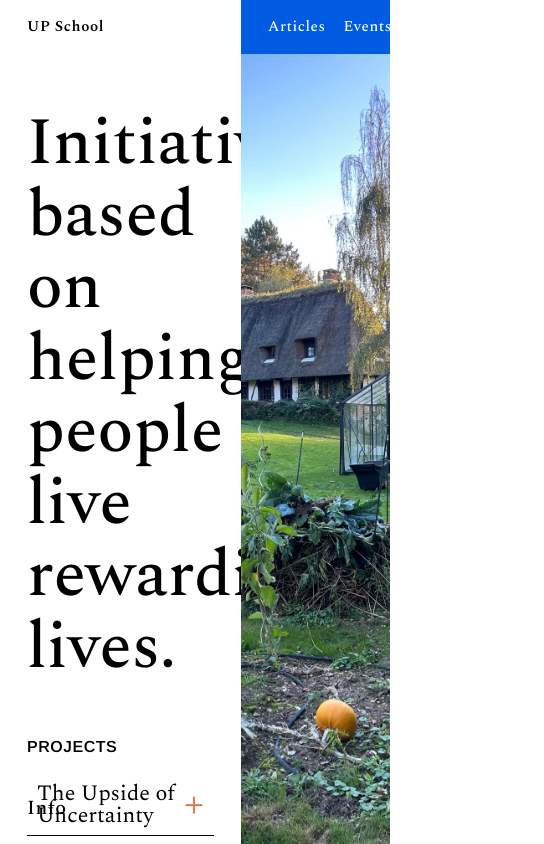
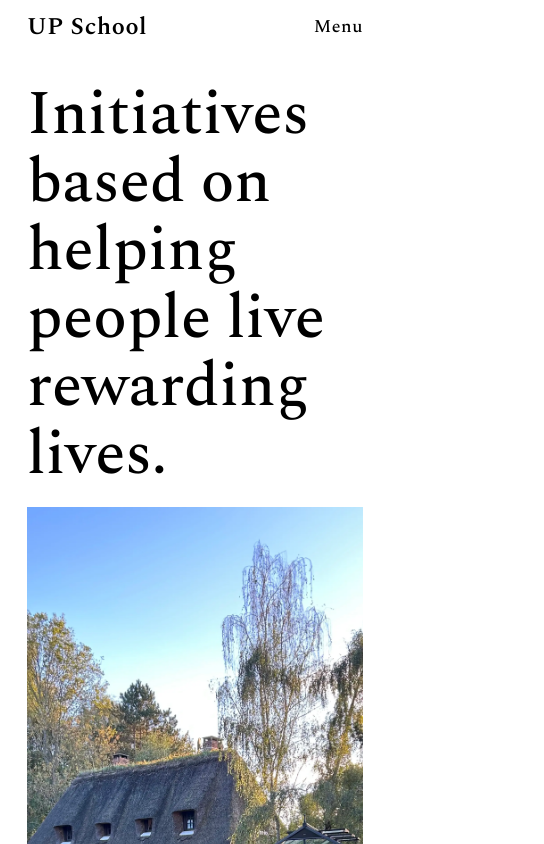
Before and after one commit to jordan-furr/upschool, a Nuxt app: page / in a window 390 px wide. Shown: the top 844 px of the page, 544 px wide, since content can reach past the window. Built offline with nearby package versions, Linux system fonts and the light colour scheme; a web font is replaced by a local one.

Commit message:
heavy lifting on mobile conversion

```diff
--- a/components/alt-header.vue
+++ b/components/alt-header.vue
@@ -1,19 +1,21 @@
 <template>
     <div class="header-cont">
         <div class="alt-header">
-            <div class="flex flex-row align-center borderbox ph4">
-                <div class="w-33">
+            <div class="flex flex-row align-center borderbox ph4 space-between">
+                <div class="w-33 mobile-66">
                     <a href="/" exact-active-class="active">
                         <p class="logo">UP School</p>
                     </a>
                 </div>
-                <div class="w-33 text-center">
+                <div class="w-33 text-center mobile-hide">
                     <nuxt-link to="/articles" class="alt-menu-item">
                         <p>{{ title }}</p>
                     </nuxt-link>
                 </div>
-
+                <div class="mobile-menu menu-item">
+                    <p>Menu</p>
                 </div>
+                <div class="w-33 mobile-hide">
                     <div class="x-box">
                         <div>
                             <nuxt-link to="/">
@@ -26,6 +28,8 @@
                     </div>
                 </div>
             </div>
+        </div>
+    </div>
 </template>
 
 <script setup>
--- a/components/up-header.vue
+++ b/components/up-header.vue
@@ -1,13 +1,14 @@
 <template>
   <div class="header-cont" :style="{ backgroundColor: headerColor }">
     <div class="header">
-      <div class="flex flex-row align-center">
-        <div class="w-618 borderbox ph4">
+      <div class="flex flex-row align-center space-between">
+        <div class="w-618 borderbox ph4 big-half">
           <a href="/" exact-active-class="active"
             ><p class="logo" :style="{ color: logoColor }">UP School</p></a
           >
         </div>
-        <div :style="{ backgroundColor: navColor }" class="w-382 borderbox pl2 pr4">
+        <div class="mobile-menu menu-item" :style="{ color: logoColor }">Menu</div>
+        <div :style="{ backgroundColor: navColor }" class="w-382 borderbox pl2 pr4 desktop-menu small-half">
           <div class="flex flex-row space-between">
             <div class="flex flex-row">
               <nuxt-link
--- a/pages/affection-economy.vue
+++ b/pages/affection-economy.vue
@@ -1,18 +1,20 @@
 <template>
     <div class="affection-page">
         <up-header :logoColor="'#fff'" :headerColor="'#BA3F2D'" :textColor="'#fff'" :navColor="'#BA3F2D'" />
-        <div class="flex flex-row w-100 page-content">
-            <div class="w-618 flex flex-col ph4 borderbox">
+        <div class="flex flex-row w-100 page-content home-row">
+            <div class="w-618 flex flex-col ph4 borderbox big-half">
                 <div class="landing">
                     <p>Affection Economy</p>
+                </div>
+                <div class="w-382 img-half mobile">
                 </div>
                 <div class="about-text">
                     <p>Work and love and love and work. (The Win Win Economy)</p>
                     <p>Working from a place of affection (for what you do and who you are doing it with and for) where dignity, good will and care are reciprocated.</p>
                 </div>
             </div>
-            <div class="w-382 img-half">
-
+            <div class="w-382 img-half desktop small-half">
+                <div class="page-height"></div>
             </div>
         </div>
         <div class="info-button-cont page-content">
--- a/pages/earnest-project.vue
+++ b/pages/earnest-project.vue
@@ -1,8 +1,8 @@
 <template>
     <div class="earnest-page">
         <up-header :logoColor="'#000'" :headerColor="'#FBE481'" :textColor="'#000'" :navColor="'#FBE481'" />
-        <div class="flex flex-row w-100 page-content">
-            <div class="w-618 flex flex-col ph4 borderbox">
+        <div class="flex flex-row w-100 page-content home-row">
+            <div class="w-618 flex flex-col ph4 borderbox big-half">
                 <div class="landing">
                     <p>Earnest Project</p>
                 </div>
@@ -12,7 +12,7 @@
                     <a href="https://earnestproject.com/" target="_blank"><p><span class="view-text earnest">View --></span></p></a>
                 </div>
             </div>
-            <div class="w-382 img-half">
+            <div class="w-382 img-half desktop small-half">
                 <div class="w-618 flex margin-a align-center page-height">
                     <img class="w-100" src="/assets/Earnest Patch.webp" alt="">
                 </div>
--- a/pages/hope-accelerator.vue
+++ b/pages/hope-accelerator.vue
@@ -1,10 +1,12 @@
 <template>
     <div class="hope-page">
         <up-header :logoColor="'#fff'" :headerColor="'#07252b'" :textColor="'#fff'" :navColor="'#07252b'" />
-        <div class="flex flex-row w-100 page-content">
-            <div class="w-618 flex flex-col ph4 borderbox">
+        <div class="flex flex-row w-100 page-content home-row">
+            <div class="w-618 flex flex-col ph4 borderbox big-half">
                 <div class="landing">
                     <p>Hope Accelerator</p>
+                </div>
+                <div class="w-382 img-half mobile">
                 </div>
                 <div class="about-text">
                     <p>Accelerating hope in the world.</p>
@@ -12,7 +14,8 @@
                         dignity, good will and care are reciprocated.</p>
                 </div>
             </div>
-            <div class="w-382 img-half">
+            <div class="w-382 img-half desktop small-half">
+                <div class="page-height"></div>
             </div>
         </div>
         <div class="info-button-cont page-content">
--- a/pages/index.vue
+++ b/pages/index.vue
@@ -1,10 +1,12 @@
 <template>
   <div class="home-page">
     <up-header />
-    <div class="flex flex-row w-100">
-      <div class="w-618 flex flex-col ph4 borderbox">
+    <div class="flex flex-row w-100 home-row">
+      <div class="w-618 flex flex-col ph4 borderbox big-half">
         <div class="landing">
           <p>Initiatives based on helping people live rewarding lives.</p>
+        </div>
+        <div class="img-half mobile">
         </div>
         <div>
           <p class="nav-text">PROJECTS</p>
@@ -26,7 +28,8 @@
           </div>
         </div>
       </div>
-      <div class="w-382 img-half">
+      <div class="w-382 img-half desktop small-half">
+        <div class="page-height"></div>
       </div>
     </div>
     <div class="info-button-cont page-content">
--- a/pages/upside-of-uncertainty.vue
+++ b/pages/upside-of-uncertainty.vue
@@ -1,10 +1,12 @@
 <template>
     <div class="upside-page">
         <up-header :logoColor="'#C9FFAF'" :headerColor="'#11935e'" :textColor="'#C9FFAF'" :navColor="'#11935e'" />
-        <div class="flex flex-row w-100 page-content">
-            <div class="w-618 flex flex-col ph4 borderbox">
+        <div class="flex flex-row w-100 page-content home-row">
+            <div class="w-618 flex flex-col ph4 borderbox big-half">
                 <div class="landing">
                     <p>The Upside of Uncertainty</p>
+                </div>
+                <div class="w-382 img-half mobile">
                 </div>
                 <div class="about-text">
                     <p>Uncertainty ability is an essential skillset for our evolving world. Training for individuals and
@@ -16,7 +18,7 @@
 
                 </div>
             </div>
-            <div class="w-382 img-half">
+            <div class="w-382 img-half desktop small-half">
                 <div class="w-50 flex margin-a align-center page-height">
                     <img class="w-100" src="/assets/upsideofuncertaintycover.webp" alt="">
                 </div>
--- a/style.css
+++ b/style.css
@@ -26,7 +26,7 @@ body {
 body {
     min-height: 100vh;
     overflow-x: hidden;
-    overflow-y: hidden;
+    overflow-y: scroll;
 }
 
 p {
@@ -747,7 +747,7 @@ a:hover {
 }
 
 .page {
-    height: calc(100vh - 54px);
+    min-height: calc(100vh - 54px);
 }
 
 .page-height {
@@ -769,6 +769,7 @@ a:hover {
 .logo {
     font-size: 24px;
     font-weight: 600;
+    padding: 18px 0;
     letter-spacing: 0.03rem;
     font-family: 'Spectral';
     color: black;
@@ -788,12 +789,11 @@ a:hover {
 
 .alt-header {
     border-bottom: 2px solid #70D884;
-    padding: 18px 0;
 }
 
 .info-header {
     background-color: #005BE3;
-    padding: 24px 0;
+    padding: 6px 0;
 }
 
 .info-menu-item {
@@ -880,7 +880,13 @@ a:hover {
     background-image: url('/assets/up-school-earnest-uncertainty.webp');
     background-size: cover;
     background-position: center;
-    height: 100vh;
+    height: 100%;
+}
+
+.img-half.mobile {
+    height: 900px !important;
+    width: auto;
+    margin-bottom: 1.5rem;
 }
 
 .earnest-page .img-half {
@@ -915,6 +921,10 @@ a:hover {
     box-sizing: border-box;
     margin-top: 3rem;
     margin-bottom: 3rem;
+}
+
+.home-page .landing {
+    margin-bottom: 4rem;
 }
 
 .landing p {
@@ -963,12 +973,12 @@ a:hover {
 }
 
 .plus-icon {
-    font-size: 40px;
-    font-weight: 300;
+    font-size: 42px;
+    font-weight: 700;
     cursor: pointer;
     transform-origin: center;
     transition: transform 0.2s ease;
-    color: var(--orange);
+    color: var(--miblue);
 }
 
 .projects-home .active {
@@ -1174,8 +1184,98 @@ a:hover {
     top: 15px;
 }
 
-@media (max-width: 1000px) {
-    .header p {
-        font-size: 15px;
+@media (max-width: 1200px) {
+    .big-half {
+        width: 50%
+    }
+    .small-half {
+        width: 50%;
+    }
+    .home-page .landing p {
+        font-size: 54px;
+        line-height: 60px;
+    }
+    .landing {
+        margin-top: 2.5rem;
+        margin-bottom: 2.5rem;
+    }
+    .menu-item {
+        font-size: 18px;
     }
 }
+
+@media (max-width: 1000px) {
+    .landing p {
+        font-size: 62px;
+        line-height: 68px;
+    }
+}
+
+@media (max-width: 920px) {
+    .landing p {
+        font-size: 54px;
+        line-height: 60px;
+    }
+    .home-page .landing p {
+        font-size: 48px;
+        line-height: 54px;
+    }
+}
+
+@media (max-width: 815px) {
+    .home-row {
+        flex-direction: column;
+    }
+    .big-half {
+        width: 100%;
+    }
+    .desktop-menu {
+        display: none;
+    }
+    .landing p {
+        font-size: 62px;
+        line-height: 68px;
+    }
+    .home-page .landing p {
+        font-size: 62px;
+        line-height: 68px;
+    }
+    .mobile-hide {
+        display: none;
+    }
+    .header .mobile-menu {
+        padding-right: 1.5rem;
+    }
+    .alt-header .mobile-menu {
+        color: black;
+    }
+    .mobile-66 {
+        width: 66%;
+    }
+    .info-button-cont {
+        display: none;
+    }
+    .img-half.desktop {
+        display: none;
+    }
+    .landing {
+        margin-top: 1.5rem;
+        margin-bottom: 1rem !important;
+    }
+    .nav-text {
+        font-size: 20px;
+    }
+    .home-row {
+        box-sizing: border-box;
+        padding-bottom: 5rem !important;
+    }
+}
+
+@media (min-width: 816px) {
+    .mobile-menu {
+        display: none;
+    }
+    .img-half.mobile {
+        display: none;
+    }
+}
```
Lines whose indentation alone changed are shown as unchanged.
